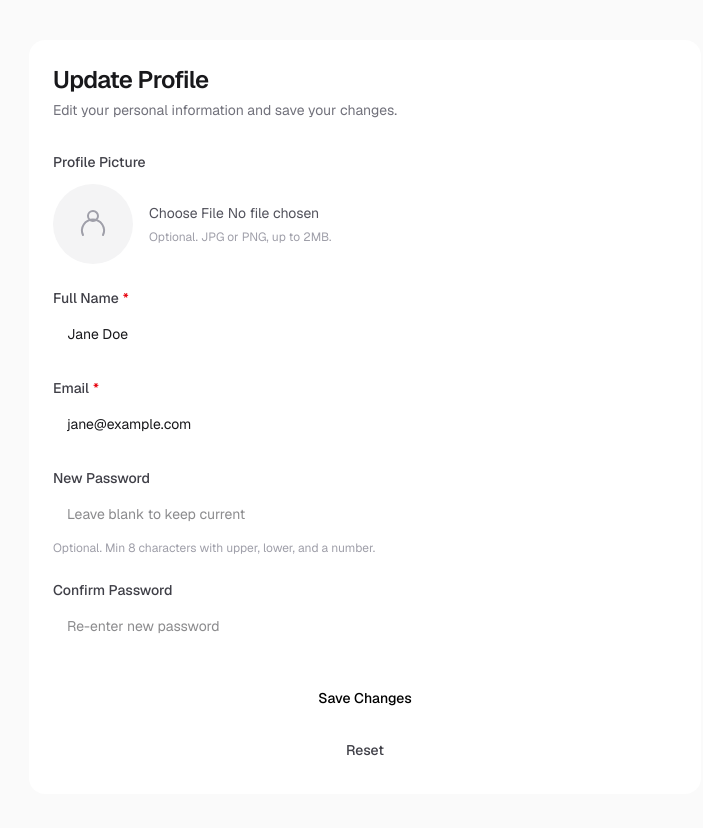
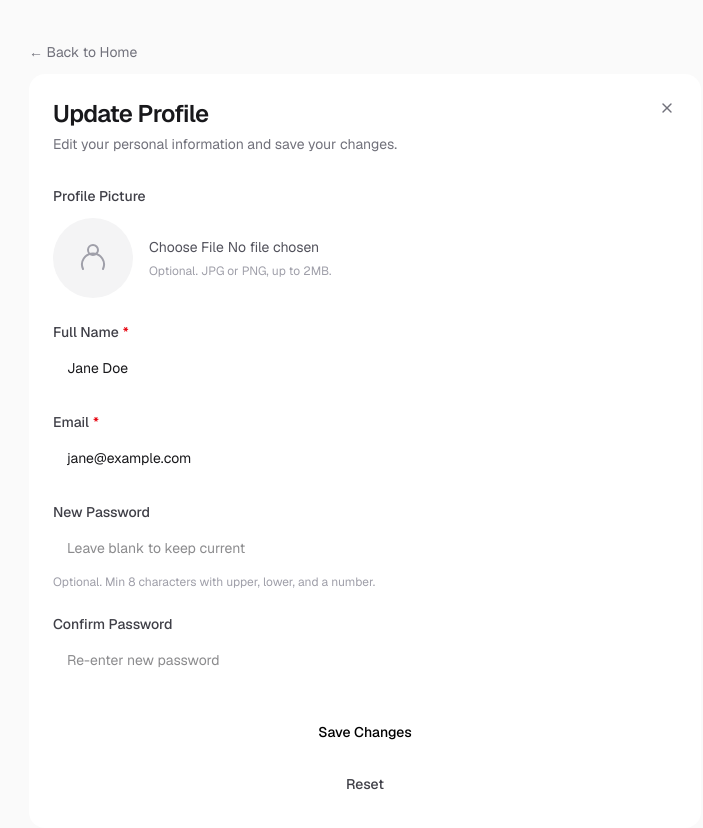
Before and after one commit to ALCUNE/flyrank-frontend-capstone, a Next.js app: page /profile in a window 1280 px wide. Shown: the top 828 px of the page, without its empty margins (275-978 px from the left). Built offline with nearby package versions, Linux system fonts and the light colour scheme.

Commit message:
feat: add close button and home navigation to profile page

```diff
--- a/app/profile/page.tsx
+++ b/app/profile/page.tsx
@@ -17,6 +17,7 @@ export default function ProfilePage() {
   return (
     <div className="flex flex-1 flex-col bg-zinc-50 px-4 py-10 font-sans dark:bg-black">
       <ProfileUpdateForm
+        showHomeNavigation
         initialProfile={{
           fullName: "Jane Doe",
           email: "jane@example.com",
--- a/components/ProfileUpdateForm.tsx
+++ b/components/ProfileUpdateForm.tsx
@@ -1,5 +1,6 @@
 "use client";
 
+import Link from "next/link";
 import { useCallback, useId, useRef, useState, type FormEvent } from "react";
 
 const EMAIL_REGEX =
@@ -34,6 +35,7 @@ type ProfileUpdateFormProps = {
     avatarUrl?: string;
   };
   onSubmit?: (profile: UserProfile) => Promise<void> | void;
+  showHomeNavigation?: boolean;
 };
 
 const defaultValues: FormValues = {
@@ -184,6 +186,7 @@ function LoadingSpinner() {
 export function ProfileUpdateForm({
   initialProfile,
   onSubmit,
+  showHomeNavigation = false,
 }: ProfileUpdateFormProps) {
   const formId = useId();
   const fileInputRef = useRef<HTMLInputElement>(null);
@@ -334,13 +337,46 @@ export function ProfileUpdateForm({
   };
 
   return (
-    <form
-      onSubmit={handleSubmit}
-      noValidate
-      className="mx-auto w-full max-w-2xl rounded-2xl border border-zinc-200 bg-white p-6 shadow-sm dark:border-zinc-800 dark:bg-zinc-950 sm:p-8"
-      aria-labelledby={`${formId}-title`}
-    >
-      <header className="mb-8">
+    <div className="mx-auto w-full max-w-2xl">
+      {showHomeNavigation ? (
+        <Link
+          href="/"
+          className="mb-3 inline-flex items-center text-sm text-zinc-500 transition hover:text-zinc-800 dark:text-zinc-400 dark:hover:text-zinc-200"
+        >
+          ← Back to Home
+        </Link>
+      ) : null}
+
+      <form
+        onSubmit={handleSubmit}
+        noValidate
+        className="relative w-full rounded-2xl border border-zinc-200 bg-white p-6 shadow-sm dark:border-zinc-800 dark:bg-zinc-950 sm:p-8"
+        aria-labelledby={`${formId}-title`}
+      >
+        {showHomeNavigation ? (
+          <Link
+            href="/"
+            aria-label="Close profile form and return home"
+            className="absolute top-4 right-4 inline-flex h-9 w-9 items-center justify-center rounded-full border border-zinc-200 text-zinc-500 transition hover:border-zinc-300 hover:bg-zinc-50 hover:text-zinc-800 focus:outline-none focus-visible:ring-2 focus-visible:ring-zinc-400 dark:border-zinc-700 dark:text-zinc-400 dark:hover:border-zinc-600 dark:hover:bg-zinc-900 dark:hover:text-zinc-100"
+          >
+            <svg
+              xmlns="http://www.w3.org/2000/svg"
+              viewBox="0 0 24 24"
+              fill="none"
+              stroke="currentColor"
+              strokeWidth={2}
+              strokeLinecap="round"
+              strokeLinejoin="round"
+              className="h-4 w-4"
+              aria-hidden="true"
+            >
+              <path d="M18 6 6 18" />
+              <path d="m6 6 12 12" />
+            </svg>
+          </Link>
+        ) : null}
+
+        <header className="mb-8 pr-10">
         <h2
           id={`${formId}-title`}
           className="text-2xl font-semibold tracking-tight text-zinc-900 dark:text-zinc-50"
@@ -467,6 +503,7 @@ export function ProfileUpdateForm({
         </button>
       </div>
     </form>
+    </div>
   );
 }
 
```
